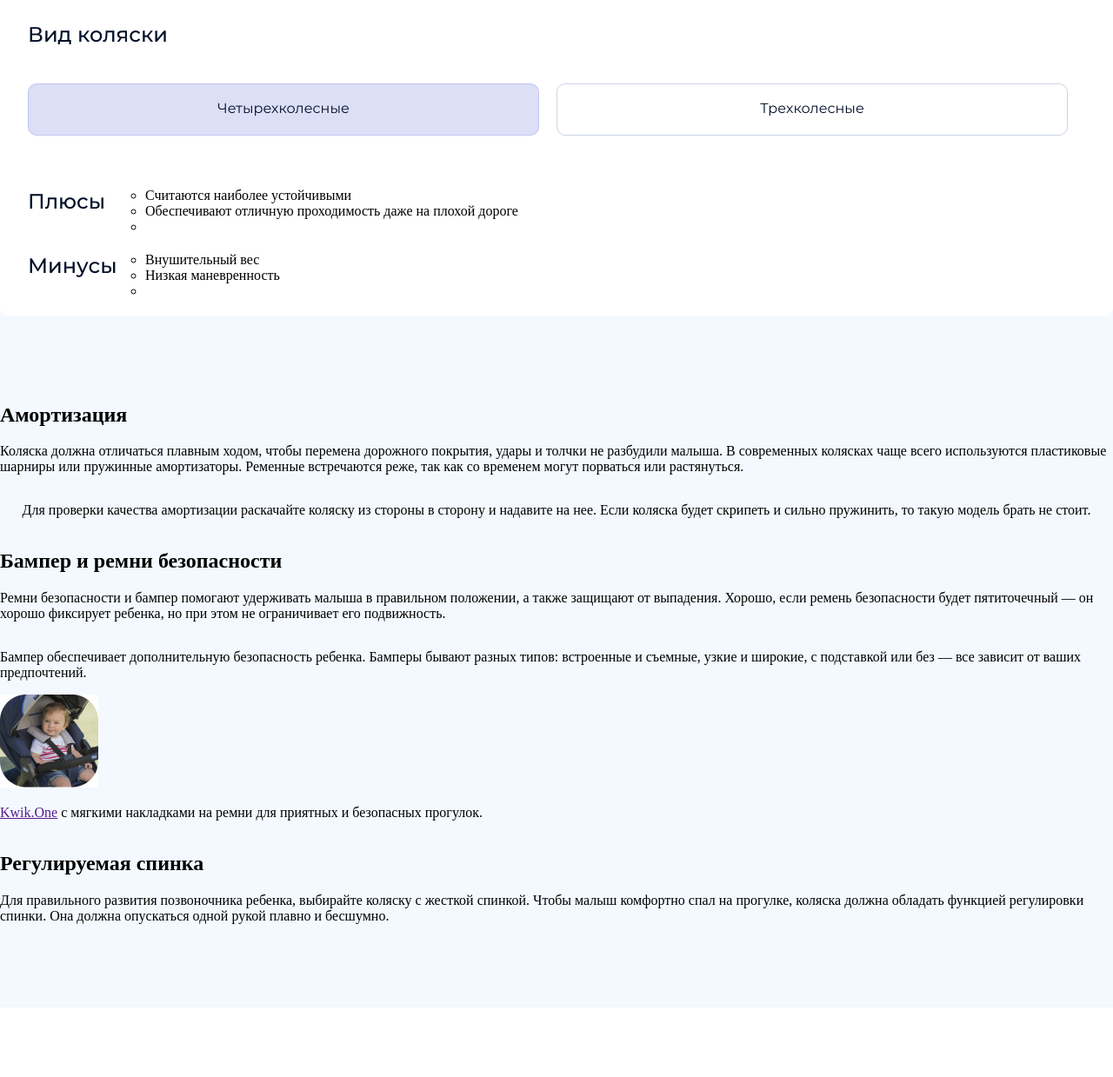
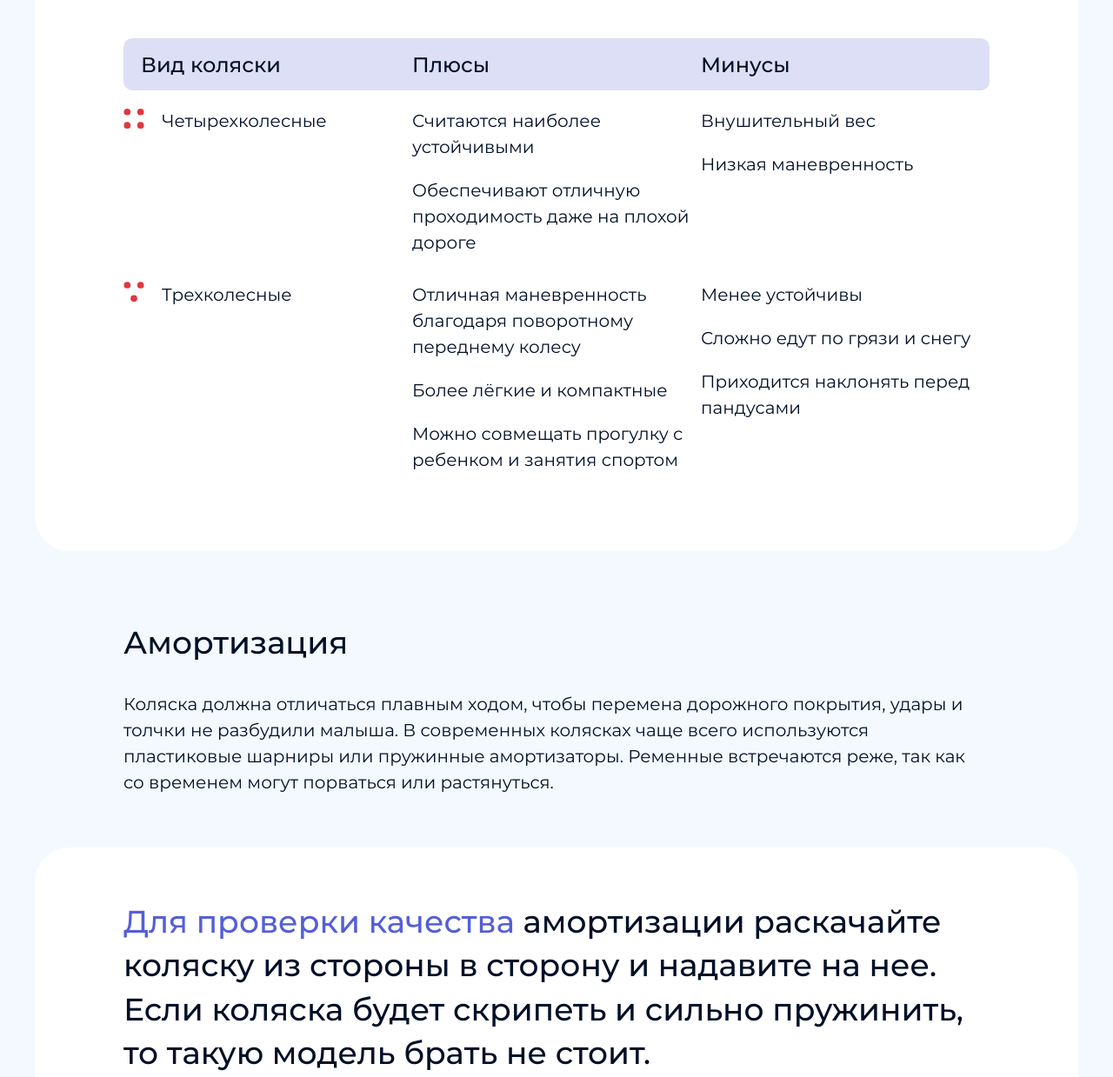
Before and after one commit to Konovaly4/hype-chicco, a website built with webpack: page src/index.html in a window 1280 px wide. Shown: the part 10680-11919 px from the top of the page at 87% size. Before the commit the page ends 11839 px from the top, so only its background shows below. Built offline with nearby package versions, Linux system fonts and the light colour scheme.

Commit message:
comfort block ready

```diff
--- /dev/null
+++ b/src/blocks/article/article.scss
@@ -0,0 +1,45 @@
+@use '../constants/colors.scss';
+@use '../constants/fonts.scss';
+
+.article {
+  margin: 0;
+  width: 95%;
+  display: flex;
+  flex-direction: column;
+  justify-content: flex-start;
+  align-items: flex-start;
+
+  &-title {
+    margin: 0 0 30px;
+    padding: 0;
+    font-family: fonts.$base-font;
+    font-style: normal;
+    font-weight: 500;
+    font-size: 30px;
+    line-height: 120%;
+    color: colors.$txt-black;
+  }
+
+  &-text {
+    margin: 0;
+    padding: 0;
+    font-family: Montserrat;
+    font-style: normal;
+    font-weight: normal;
+    font-size: 20px;
+    line-height: 150%;
+    color: #000f27;
+  }
+}
+
+@media screen and (min-width: 768px) {
+  .article {
+    max-width: 996px;
+
+    &-title {
+      font-size: 36px;
+      line-height: 140%;
+      margin: 0 0 30px;
+    }
+  }
+}
--- a/src/blocks/comfort/comfort.scss
+++ b/src/blocks/comfort/comfort.scss
@@ -1,7 +1,10 @@
 @use '../constants/colors.scss';
 @use '../constants/fonts.scss';
 @use '../choise/choise.scss';
-@use './comfort__wheels.scss';
+@use './comfort__wheels-container_mobile.scss';
+@use './comfort__wheels-container_desktop.scss';
+@use '../article/article.scss';
+@use '../tip/tip.scss';
 
 .comfort {
   margin: 0 0 80px;
@@ -11,4 +14,80 @@
   flex-direction: column;
   justify-content: flex-start;
   align-items: center;
+
+  &__wheels {
+    width: 100%;
+    margin: 0 0 80px;
+    padding: 40px 0 20px;
+    background-color: colors.$bg-white;
+    border-radius: 10px;
+    display: flex;
+    flex-direction: column;
+    justify-content: flex-start;
+    align-items: center;
+
+    &-title {
+      width: 95%;
+      margin: 0 0 30px;
+      font-family: fonts.$base-font;
+      font-style: normal;
+      font-weight: 500;
+      font-size: 36px;
+      line-height: 140%;
+      color: colors.$txt-black;
+    }
+
+    &-description {
+      width: 95%;
+      margin: 0 0 50px;
+      font-family: fonts.$base-font;
+      font-style: normal;
+      font-weight: normal;
+      font-size: 20px;
+      line-height: 150%;
+      color: colors.$txt-black;
+    }
+  }
+
+  &__article {
+    margin: 0 0 60px;
+  }
+
+  &__tip {
+    margin: 0 0 80px;
+  }
 }
+
+@media screen and (min-width: 768px) {
+  .comfort {
+    max-width: 1200px;
+
+    &__wheels {
+      border-radius: 40px;
+      padding: 60px 0;
+
+      &-title {
+        max-width: 996px;
+        font-size: 36px;
+      }
+
+      &-description {
+        max-width: 996px;
+      }
+    }
+
+    &__article {
+      max-width: 996px;
+
+      &-title {
+        font-size: 36px;
+        line-height: 140%;
+        margin: 0 0 30px;
+      }
+    }
+
+    &__tip {
+      margin: 0 0 100px;
+    }
+  }
+}
--- /dev/null
+++ b/src/blocks/comfort/comfort__wheels-container_desktop.scss
@@ -0,0 +1,122 @@
+@use '../constants/colors.scss';
+@use '../constants/fonts.scss';
+
+.comfort__wheels-container_desktop {
+  width: 95%;
+  max-width: 1200px;
+  margin: 0;
+  display: flex;
+  flex-direction: column;
+  justify-content: flex-start;
+  align-items: center;
+}
+
+.wheels {
+  &__title-container_desktop {
+    width: 95%;
+    max-width: 996px;
+    height: 60px;
+    margin: 0 0 20px;
+    padding: 0;
+    background-color: colors.$bg-button-active-blue;
+    border-radius: 10px;
+    display: flex;
+    justify-content: center;
+    align-items: center;
+  }
+
+  &__title-item_desktop {
+    width: 100%;
+    max-width: 332px;
+    text-decoration: none;
+    display: flex;
+    justify-content: flex-start;
+    align-items: center;
+  }
+
+  &__title_desktop {
+    margin: 0;
+    padding: 0;
+    font-family: fonts.$base-font;
+    font-style: normal;
+    font-weight: 500;
+    font-size: 24px;
+    line-height: 130%;
+    color: colors.$txt-black;
+
+    &_first {
+      margin: 0 0 0 20px;
+    }
+  }
+
+  &__description-container_desktop {
+    width: 95%;
+    max-width: 996px;
+    display: flex;
+    justify-content: flex-start;
+    align-items: flex-start;
+  }
+
+  &__type_desktop {
+    width: 100%;
+    max-width: 332px;
+    display: flex;
+    justify-content: flex-start;
+    align-items: flex-start;
+  }
+
+  &__icon_desktop {
+    margin: 0 20px 0 0;
+    padding: 0;
+    width: 24px;
+    height: 24px;
+  }
+
+  &__type-description {
+    margin: 0;
+    padding: 0;
+    font-family: fonts.$base-font;
+    font-style: normal;
+    font-weight: normal;
+    font-size: 20px;
+    line-height: 150%;
+    color: colors.$txt-black;
+  }
+
+  &__value_desktop {
+    margin: 0 0 30px;
+    padding: 0;
+    width: 100%;
+    max-width: 332px;
+    display: flex;
+    flex-direction: column;
+    justify-content: flex-start;
+    align-items: flex-start;
+
+    &:last-of-type {
+      margin: 0;
+    }
+  }
+
+  &__value-item_desktop {
+    margin: 0 5px 20px 0;
+    padding: 0;
+    list-style-type: none;
+    font-family: fonts.$base-font;
+    font-style: normal;
+    font-weight: normal;
+    font-size: 20px;
+    line-height: 150%;
+    color: colors.$txt-black;
+
+    &:last-of-type {
+      margin: 0 5px 0 0;
+    }
+  }
+}
+
+@media screen and (max-width: 768px) {
+  .comfort__wheels-container_desktop {
+    display: none;
+  }
+}
--- a/src/blocks/comfort/comfort__wheels.scss
+++ b/src/blocks/comfort/comfort__wheels-container_mobile.scss
@@ -2,38 +2,6 @@
 @use '../constants/fonts.scss';
 
 .comfort__wheels {
-  width: 100%;
-  margin: 0 0 80px;
-  padding: 40px 0 20px;
-  background-color: colors.$bg-white;
-  border-radius: 10px;
-  display: flex;
-  flex-direction: column;
-  justify-content: flex-start;
-  align-items: center;
-
-  &-title {
-    width: 95%;
-    margin: 0 0 30px;
-    font-family: fonts.$base-font;
-    font-style: normal;
-    font-weight: 500;
-    font-size: 36px;
-    line-height: 140%;
-    color: colors.$txt-black;
-  }
-
-  &-description {
-    width: 95%;
-    margin: 0 0 50px;
-    font-family: fonts.$base-font;
-    font-style: normal;
-    font-weight: normal;
-    font-size: 20px;
-    line-height: 150%;
-    color: colors.$txt-black;
-  }
-
   &-container_mobile {
     width: 95%;
     display: flex;
@@ -68,6 +36,7 @@
     margin: 0 20px 0 0;
     border: 1px solid colors.$border-gray;
     border-radius: 10px;
+    cursor: pointer;
 
     &_active {
       background-color: colors.$bg-button-active-blue;
@@ -109,8 +78,22 @@
   }
 
   &-value_mobile {
-    width: 105px;
+    width: 115px;
     margin: 0 30px 0 0;
+    padding: 0;
+    display: flex;
+    justify-content: flex-start;
+    align-items: flex-start;
+    font-family: fonts.$base-font;
+    font-style: normal;
+    font-weight: 500;
+    font-size: 24px;
+    line-height: 130%;
+    color: colors.$txt-black;
+  }
+
+  &-value-text_mobile {
+    margin: 0;
     padding: 0;
     font-family: fonts.$base-font;
     font-style: normal;
@@ -123,5 +106,36 @@
   &-value-list_mobile {
     margin: 0;
     padding: 0;
+    width: 60%;
+    display: flex;
+    flex-direction: column;
+    justify-content: flex-start;
+    align-items: flex-start;
+  }
+
+  &-value-item_mobile {
+    width: 100%;
+    min-height: 54px;
+    list-style-type: none;
+    margin: 0 0 20px;
+    padding: 0;
+    font-family: fonts.$base-font;
+    font-style: normal;
+    font-weight: normal;
+    font-size: 18px;
+    line-height: 150%;
+    color: colors.$txt-black;
+
+    &:last-of-type {
+      margin: 0;
+    }
   }
 }
+
+@media screen and (min-width: 768px) {
+  .comfort__wheels {
+    &-container_mobile {
+      display: none;
+    }
+  }
+}
--- /dev/null
+++ b/src/blocks/tip/tip.scss
@@ -0,0 +1,96 @@
+@use '../constants/colors.scss';
+@use '../constants/fonts.scss';
+
+.tip {
+  width: 100%;
+  margin: 0;
+  padding: 60px 0;
+  background-color: colors.$bg-white;
+  border-radius: 10px;
+  display: flex;
+  flex-direction: column;
+  justify-content: center;
+  align-items: center;
+
+  &-text {
+    margin: 0;
+    padding: 0;
+    width: 95%;
+    font-family: fonts.$base-font;
+    font-style: normal;
+    font-weight: 500;
+    font-size: 27px;
+    line-height: 140%;
+    color: colors.$txt-black;
+
+    &_span {
+      color: colors.$txt-blue;
+    }
+  }
+
+  &-note {
+    width: 95%;
+    margin: 66px 0 0;
+    display: flex;
+    justify-content: flex-start;
+    align-items: center;
+  }
+
+  &-pic {
+    width: 113px;
+    height: 107px;
+    border-radius: 30px;
+    margin: 0 22px 0 0;
+    padding: 0;
+  }
+
+  &-link {
+    font-family: fonts.$base-font;
+    font-style: normal;
+    font-weight: 500;
+    font-size: 18px;
+    line-height: 150%;
+    color: colors.$txt-brick-red;
+  }
+
+  &-description {
+    font-family: fonts.$base-font;
+    font-style: normal;
+    font-weight: 500;
+    font-size: 18px;
+    line-height: 150%;
+    color: colors.$txt-black;
+  }
+}
+
+@media screen and (min-width: 768px) {
+  .tip {
+    max-width: 1200px;
+    border-radius: 40px;
+
+    &-text {
+      max-width: 996px;
+      font-size: 36px;
+    }
+
+    &-note {
+      max-width: 996px;
+      margin: 40px 0 0;
+    }
+
+    &-pic {
+      width: 132px;
+      height: 125px;
+      margin: 0 30px 0 0;
+    }
+
+    &-link {
+      font-size: 20px;
+    }
+
+    &-description {
+      font-size: 20px;
+      max-width: 506px;
+    }
+  }
+}
--- a/src/index.html
+++ b/src/index.html
@@ -384,7 +384,7 @@
         <h2 class="comfort__wheels-subtitle_mobile">Вид коляски</h2>
         <div class="comfort__wheels-buttons_mobile">
           <div class="comfort__wheels-button_mobile comfort__wheels-button_mobile_active">
-            <p class="comfort__wheels-button-text_mobile">Четырехколесные</p>
+            <p class="comfort__wheels-button-text_mobile">Четырех<wbr>колесные</p>
           </div>
           <div class="comfort__wheels-button_mobile">
             <p class="comfort__wheels-button-text_mobile">Трехколесные</p>
@@ -409,48 +409,89 @@
           </li>
         </ul>
       </div>
+      <div class="comfort__wheels-container_desktop">
+        <ul class="wheels__title-container_desktop">
+          <li class="wheels__title-item_desktop">
+            <p class="wheels__title_desktop wheels__title_desktop_first">Вид коляски</p>
+          </li>
+          <li class="wheels__title-item_desktop">
+            <p class="wheels__title_desktop">Плюсы</p>
+          </li>
+          <li class="wheels__title-item_desktop">
+            <p class="wheels__title_desktop">Минусы</p>
+          </li>
+        </ul>
+        <div class="wheels__description-container_desktop">
+          <div class="wheels__type_desktop">
+            <img src="<%=require('./images/common/comfort/4-wheels-icon.svg')%>" alt="four-wheels-icon" class="wheels__icon_desktop">
+            <p class="wheels__type-description">Четырех<wbr>колесные</p>
+          </div>
+          <ul class="wheels__value_desktop">
+            <li class="wheels__value-item_desktop">Считаются наиболее устойчивыми</li>
+            <li class="wheels__value-item_desktop">Обеспечивают отличную проходимость даже на плохой дороге</li>
+          </ul>
+          <ul class="wheels__value_desktop">
+            <li class="wheels__value-item_desktop">Внушительный вес</li>
+            <li class="wheels__value-item_desktop">Низкая маневренность</li>
+          </ul>
+        </div>
+        <div class="wheels__description-container_desktop">
+          <div class="wheels__type_desktop">
+            <img src="<%=require('./images/common/comfort/3-wheels-icon.svg')%>" alt="four-wheels-icon" class="wheels__icon_desktop">
+            <p class="wheels__type-description">Трехколесные</p>
+          </div>
+          <ul class="wheels__value_desktop">
+            <li class="wheels__value-item_desktop">Отличная маневренность благодаря поворотному переднему колесу</li>
+            <li class="wheels__value-item_desktop">Более лёгкие и компактные</li>
+            <li class="wheels__value-item_desktop">Можно совмещать прогулку с ребенком и занятия спортом</li>
+          </ul>
+          <ul class="wheels__value_desktop">
+            <li class="wheels__value-item_desktop">Менее устойчивы</li>
+            <li class="wheels__value-item_desktop">Сложно едут по грязи и снегу</li>
+            <li class="wheels__value-item_desktop">Приходится наклонять перед пандусами</li>
+          </ul>
+        </div>
+      </div>
     </section>
-
-
-    <article class="comfort__article">
-      <h2 class="comfort__article-title">Амортизация</h2>
-      <p class="comfort__article-text">
+    <article class="article comfort__article">
+      <h2 class="article-title">Амортизация</h2>
+      <p class="article-text">
         Коляска должна отличаться плавным ходом, чтобы перемена дорожного покрытия,
         удары и толчки не разбудили малыша. В современных колясках чаще всего
         используются пластиковые шарниры или пружинные амортизаторы. Ременные встречаются реже,
         так как со временем могут порваться или растянуться.
       </p>
     </article>
-    <article class="comfort_tip">
-      <p class="comfort_tip-text">
-        Для проверки качества амортизации раскачайте коляску из
+    <article class="tip comfort__tip">
+      <p class="tip-text">
+        <span class="tip-text_span">Для проверки качества</span> амортизации раскачайте коляску из
         стороны в сторону и надавите на нее. Если коляска будет скрипеть и сильно пружинить, то такую модель брать не стоит.
       </p>
     </article>
-    <article class="comfort__article">
-      <h2 class="comfort__article-title">Бампер и ремни безопасности</h2>
-      <p class="comfort__article-text">
+    <article class="article comfort__article">
+      <h2 class="article-title">Бампер и ремни безопасности</h2>
+      <p class="article-text">
         Ремни безопасности и бампер помогают удерживать малыша в правильном положении,
         а также защищают от выпадения. Хорошо, если ремень безопасности будет
         пятиточечный — он хорошо фиксирует ребенка, но при этом не ограничивает его подвижность.
       </p>
     </article>
-    <article class="comfort_tip">
-      <p class="comfort_tip-text">
-        Бампер обеспечивает дополнительную безопасность ребенка.
+    <article class="tip comfort__tip">
+      <p class="tip-text">
+        Бампер обеспечивает дополнительную <span class="tip-text_span">безопасность ребенка.</span>
         Бамперы бывают разных типов: встроенные и съемные, узкие и широкие,
         с подставкой или без — все зависит от ваших предпочтений.
       </p>
-      <div class="comfort_tip-note">
-        <img src="<%=require('./images/common/comfort/baby-in-pram.jpg')%>" alt="baby-in-pram" class="comfort_tip-pic">
-        <p class="comfort_tip-description">
-          <a href="" class="comfort_tip-link">Kwik.One</a> c мягкими накладками на ремни для приятных и безопасных прогулок.
+      <div class="tip-note">
+        <img src="<%=require('./images/common/comfort/baby-in-pram.jpg')%>" alt="baby-in-pram" class="tip-pic">
+        <p class="tip-description">
+          <a href="" class="tip-link">Kwik.One</a> c мягкими накладками на ремни для приятных и безопасных прогулок.
         </p>
       </div>
     </article>
-    <article class="comfort__article">
-      <h2 class="comfort__article-title">Регулируемая спинка</h2>
-      <p class="comfort__article-text">
+    <article class="article comfort__article">
+      <h2 class="article-title">Регулируемая спинка</h2>
+      <p class="article-text">
         Для правильного развития позвоночника ребенка, выбирайте коляску с жесткой спинкой.
         Чтобы малыш комфортно спал на прогулке, коляска должна обладать функцией регулировки спинки.
         Она должна опускаться одной рукой плавно и бесшумно.
```
Also changed, not shown: src/images/common/comfort/3-wheels-icon.svg (added), src/images/common/comfort/4-wheels-icon.svg (added).
